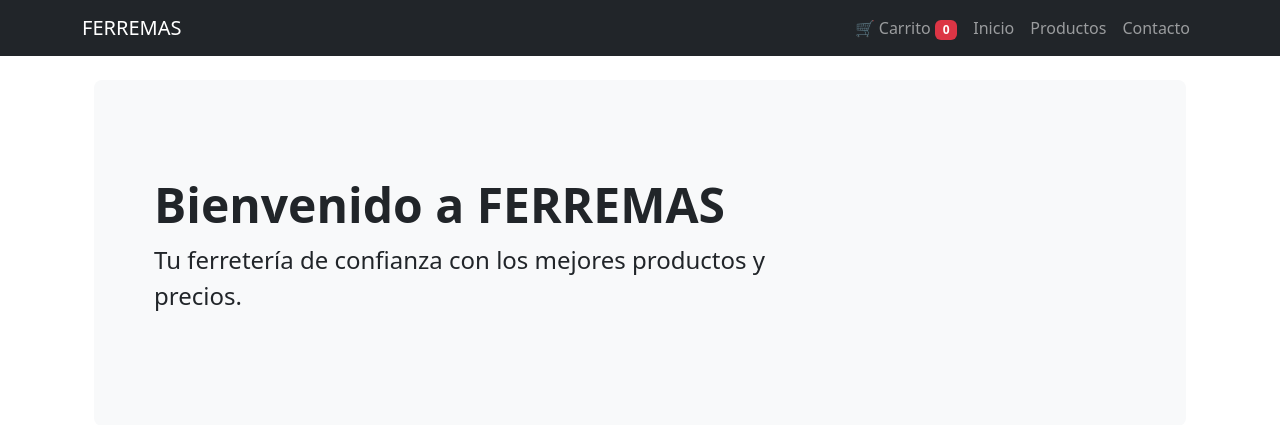
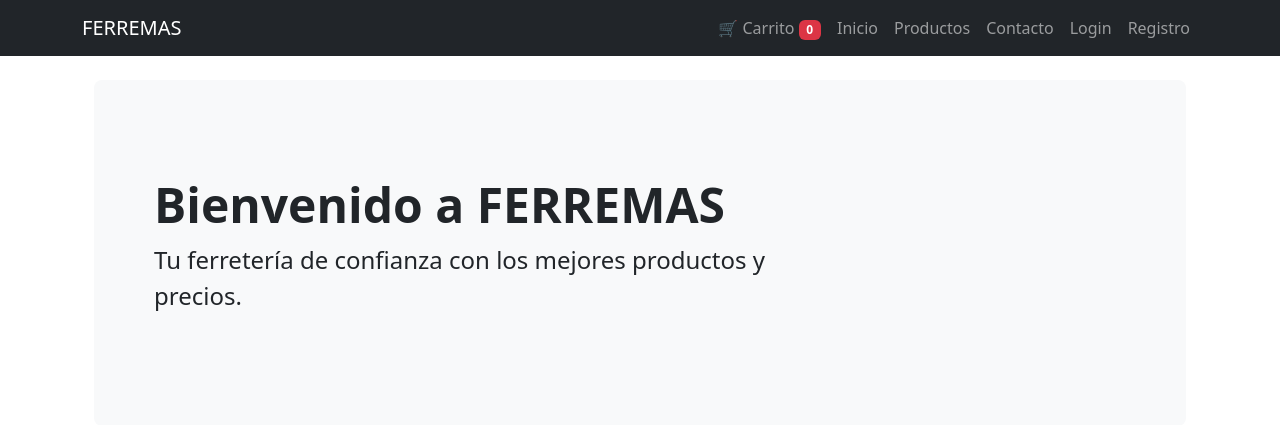
Before and after one commit to z-muel/ferremas_django, a Django app: page / in a window 1280 px wide. Shown: the top 425 px of the page. Run offline with Django 5.2, Linux system fonts and the light colour scheme.

Commit message:
actualiza 19-05

```diff
--- a/tienda/templates/tienda/base.html
+++ b/tienda/templates/tienda/base.html
@@ -20,6 +20,8 @@
                 <a class="nav-link" href="/">Inicio</a>
                 <a class="nav-link" href="/productos">Productos</a>
                 <a class="nav-link" href="/contacto">Contacto</a>
+                <a class="nav-link" href="/login">Login</a>
+                <a class="nav-link" href="/registro">Registro</a>
             </div>
         </div>
     </nav>
--- a/tienda/templates/tienda/carrito.html
+++ b/tienda/templates/tienda/carrito.html
@@ -1,4 +1,4 @@
-{% extends 'base.html' %}
+{% extends 'tienda/base.html' %}
 {% block content %}
 <div class="container mt-4">
     <h2 class="mb-4">Tu Carrito</h2>
```
